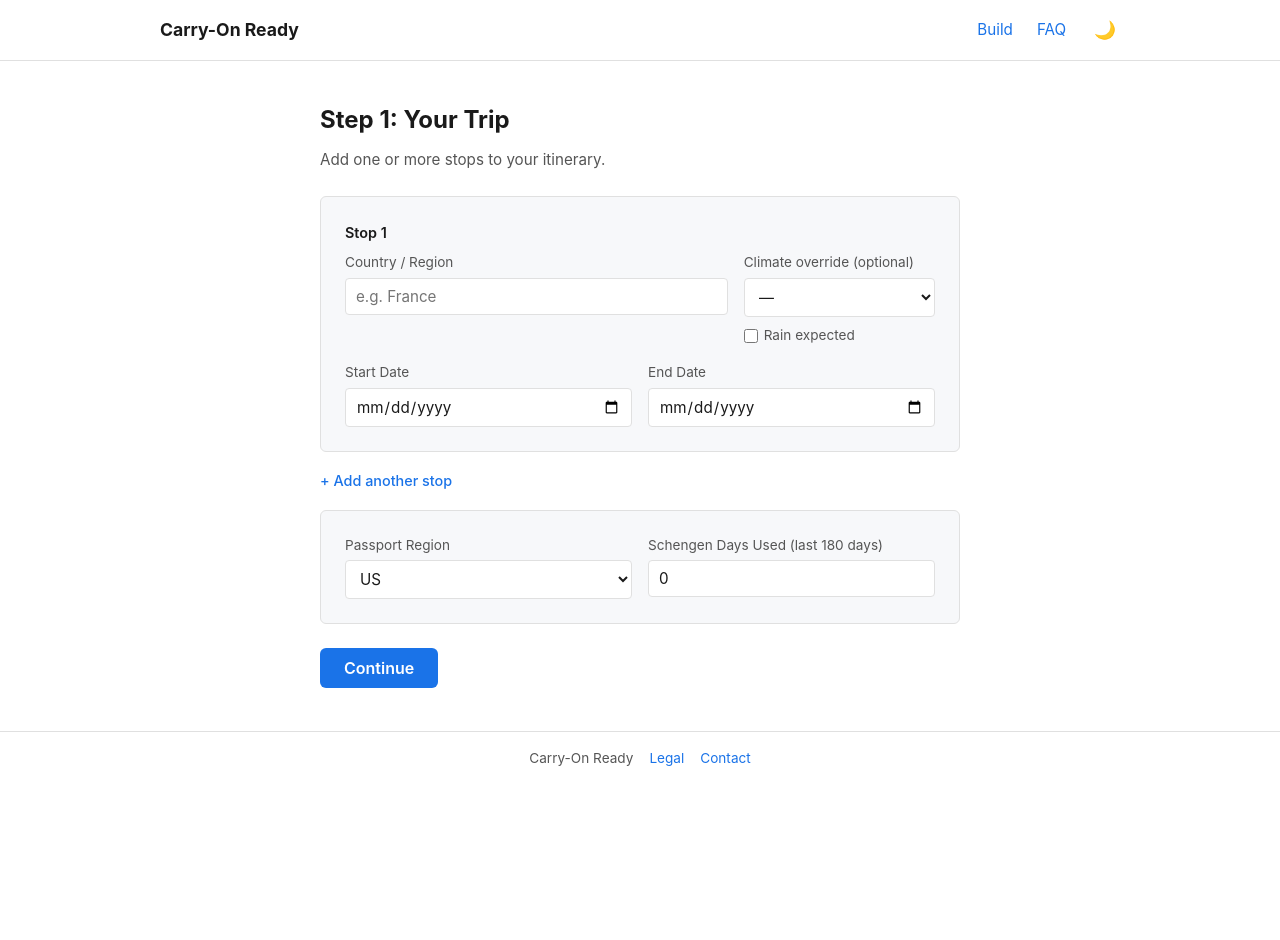
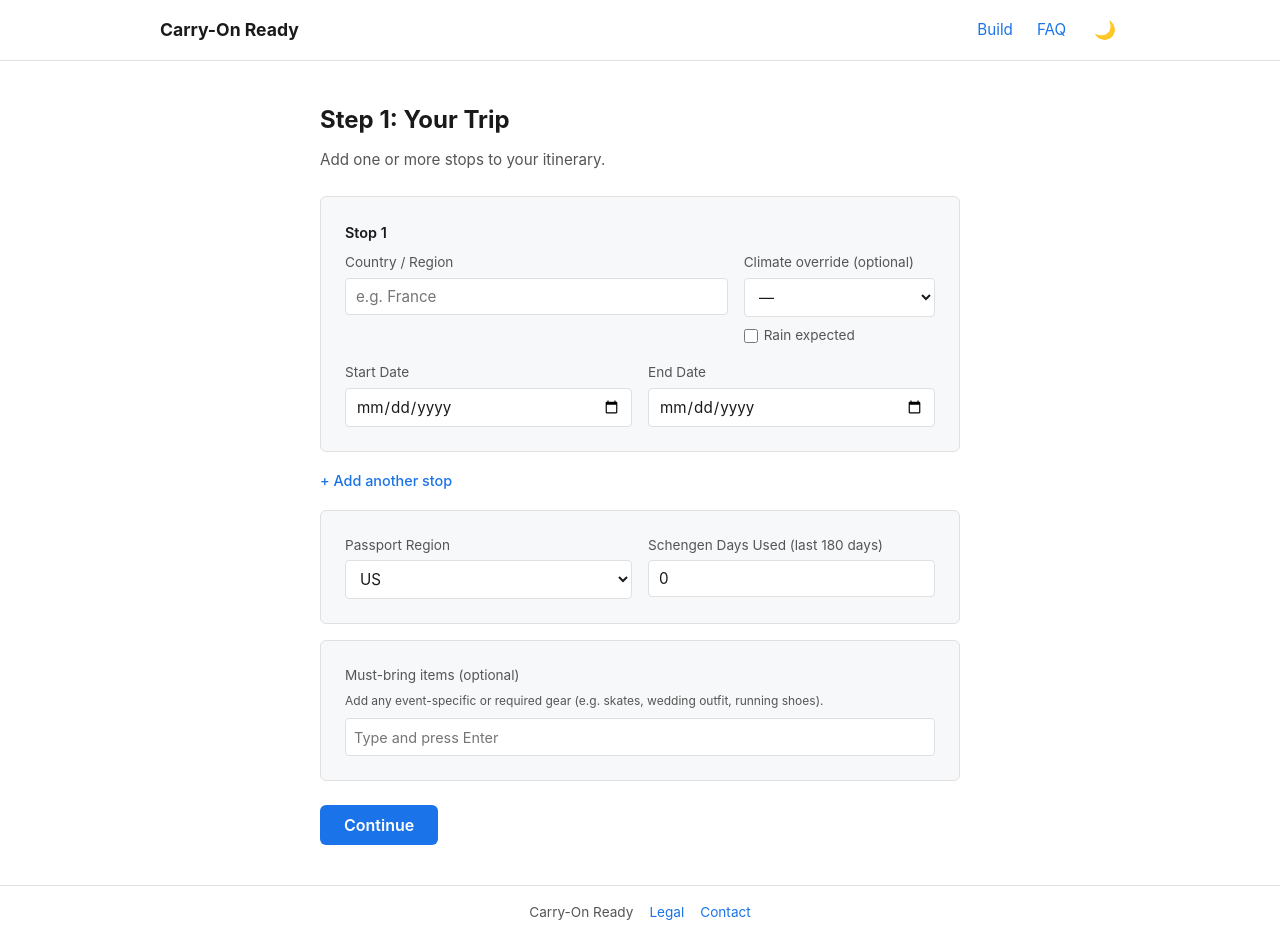
Before and after one commit to cjreitman/carry-on-ready, a React (Vite) app in the folder client/: page /build in a window 1280 px wide. Before the commit the page ends 800 px from the top, so only its background shows below. Built offline with nearby package versions, Linux system fonts and the light colour scheme; the HTML template or start-up script is replaced by a standard one.

Commit message:
add must-bring item section

```diff
--- a/client/src/pages/Build.jsx
+++ b/client/src/pages/Build.jsx
@@ -187,6 +187,70 @@ const DropdownItem = styled.li`
   }
 `;
 
+// --- Tag input styles ---
+
+const TagWrap = styled.div`
+  display: flex;
+  flex-wrap: wrap;
+  gap: 6px;
+  padding: 6px 8px;
+  border: 1px solid ${({ theme }) => theme.colors.border};
+  border-radius: 4px;
+  background: ${({ theme }) => theme.colors.inputBg};
+  min-height: 38px;
+  align-items: center;
+  cursor: text;
+`;
+
+const Tag = styled.span`
+  display: inline-flex;
+  align-items: center;
+  gap: 4px;
+  padding: 2px 8px;
+  border-radius: 12px;
+  font-size: 0.82rem;
+  background: ${({ theme }) => theme.colors.primary}22;
+  color: ${({ theme }) => theme.colors.primary};
+  white-space: nowrap;
+`;
+
+const TagRemove = styled.button`
+  background: none;
+  border: none;
+  color: ${({ theme }) => theme.colors.primary};
+  font-size: 0.9rem;
+  line-height: 1;
+  padding: 0;
+  cursor: pointer;
+  opacity: 0.6;
+
+  &:hover {
+    opacity: 1;
+  }
+`;
+
+const TagInput = styled.input`
+  border: none;
+  outline: none;
+  font-size: 0.9rem;
+  flex: 1;
+  min-width: 80px;
+  background: transparent;
+  color: ${({ theme }) => theme.colors.text};
+`;
+
+const CardLabel = styled.div`
+  font-size: 0.85rem;
+  color: ${({ theme }) => theme.colors.textLight};
+  margin-bottom: 4px;
+`;
+
+const CardHint = styled.p`
+  font-size: 0.75rem;
+  color: ${({ theme }) => theme.colors.textLight};
+  margin-bottom: ${({ theme }) => theme.spacing.sm};
+`;
+
 // --- Rain checkbox styles ---
 
 const CheckboxRow = styled.label`
@@ -368,6 +432,7 @@ export default function Build() {
   const [stops, setStops] = useState([{ ...EMPTY_STOP }]);
   const [passportRegion, setPassportRegion] = useState('US');
   const [schengenDays, setSchengenDays] = useState(0);
+  const [mustBringItems, setMustBringItems] = useState([]);
 
   // Step 2 state
   const [bagLiters, setBagLiters] = useState(35);
@@ -458,6 +523,7 @@ export default function Build() {
       workSetup,
       passportRegion,
       schengenDaysUsedLast180: Number(schengenDays),
+      mustBringItems: mustBringItems.length > 0 ? mustBringItems : undefined,
     };
 
     try {
@@ -582,6 +648,46 @@ export default function Build() {
           </Row>
         </Card>
 
+        <Card style={{ marginTop: '16px' }}>
+          <CardLabel>Must-bring items (optional)</CardLabel>
+          <CardHint>
+            Add any event-specific or required gear (e.g. skates, wedding outfit, running shoes).
+          </CardHint>
+          <TagWrap onClick={(e) => {
+            const input = e.currentTarget.querySelector('input');
+            if (input) input.focus();
+          }}>
+            {mustBringItems.map((item) => (
+              <Tag key={item}>
+                {item}
+                <TagRemove
+                  onClick={(e) => {
+                    e.stopPropagation();
+                    setMustBringItems((prev) => prev.filter((t) => t !== item));
+                  }}
+                >
+                  &times;
+                </TagRemove>
+              </Tag>
+            ))}
+            <TagInput
+              placeholder={mustBringItems.length === 0 ? 'Type and press Enter' : ''}
+              onKeyDown={(e) => {
+                if (e.key === 'Enter' || e.key === ',') {
+                  e.preventDefault();
+                  const val = e.target.value.replace(/,/g, '').trim();
+                  if (val && !mustBringItems.some((t) => t.toLowerCase() === val.toLowerCase())) {
+                    setMustBringItems((prev) => [...prev, val]);
+                  }
+                  e.target.value = '';
+                } else if (e.key === 'Backspace' && !e.target.value && mustBringItems.length > 0) {
+                  setMustBringItems((prev) => prev.slice(0, -1));
+                }
+              }}
+            />
+          </TagWrap>
+        </Card>
+
         <ButtonRow>
           <PrimaryBtn onClick={goToStep2}>Continue</PrimaryBtn>
         </ButtonRow>
```
Also changed, not shown: 2 other files (tests, documents, lock files or other folders).
